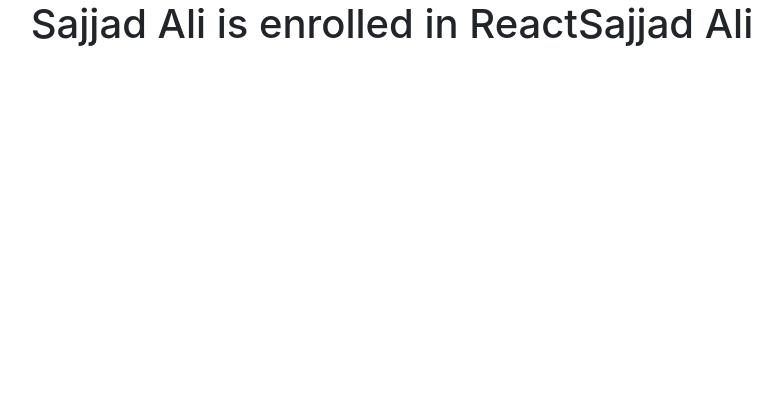
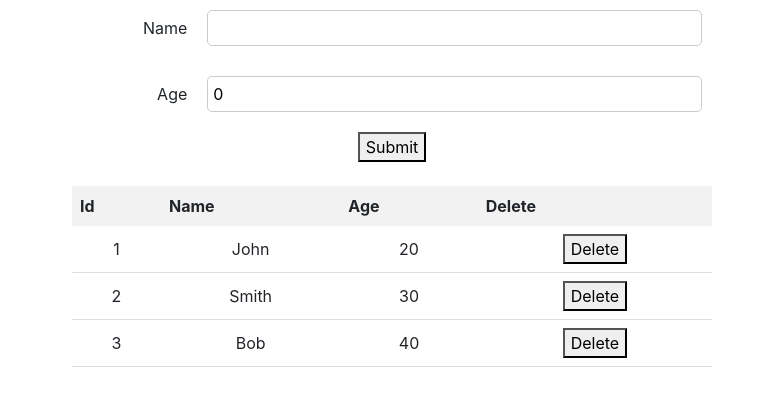
Before and after one commit to SajjadAli54/reactjs, a React (Create React App) app in the folder hello-world/: page / in a window 1280 px wide. Shown: the top 406 px of the page, without its empty margins (248-1030 px from the left). Built offline with nearby package versions, Linux system fonts and the light colour scheme.

Commit message:
Worked on the task for reducers

```diff
--- a/hello-world/src/App.js
+++ b/hello-world/src/App.js
@@ -1,5 +1,5 @@
 import "./App.css";
-import Practice from "./Components/context-api/practice/practice";
+import Practice from "./Components/reducers/practice/practice";
 
 function App() {
   return (
--- /dev/null
+++ b/hello-world/src/Components/reducers/practice/practice.jsx
@@ -0,0 +1,124 @@
+import { Formik, Form, Field, ErrorMessage } from "formik";
+import React from "react";
+
+const initialState = [
+  {
+    id: 1,
+    name: "John",
+    age: 20,
+  },
+  {
+    id: 2,
+    name: "Smith",
+    age: 30,
+  },
+  {
+    id: 3,
+    name: "Bob",
+    age: 40,
+  },
+];
+
+const reducer = (state, action) => {
+  switch (action.type) {
+    case "ADD":
+      return [...state, { id: state.length + 1, ...action.payload }];
+    case "DELETE":
+      return state.filter((item) => item.id !== action.payload);
+    default:
+      return state;
+  }
+};
+
+function Practice() {
+  const [state, dispatch] = React.useReducer(reducer, initialState);
+
+  const initialValues = {
+    name: "",
+    age: 0,
+  };
+  const validate = (values) => {
+    const errors = {};
+    if (!values.name) {
+      errors.name = "Required";
+    }
+    if (!values.age) {
+      errors.age = "Required";
+    }
+    return errors;
+  };
+  const onSubmit = (values, { resetForm }) => {
+    dispatch({ type: "ADD", payload: values });
+    resetForm();
+  };
+
+  const tableStyle = {
+    borderCollapse: "collapse",
+    width: "100%",
+  };
+
+  const thStyle = {
+    backgroundColor: "#f2f2f2",
+    padding: "8px",
+    textAlign: "left",
+  };
+
+  const tdStyle = {
+    padding: "8px",
+    borderBottom: "1px solid #ddd",
+  };
+
+  return (
+    <Formik
+      initialValues={initialValues}
+      validate={validate}
+      onSubmit={onSubmit}
+    >
+      {() => (
+        <Form>
+          <div>
+            <label htmlFor="name">Name</label>
+            <Field type="text" name="name" />
+            <ErrorMessage name="name" />
+          </div>
+          <div>
+            <label htmlFor="age">Age</label>
+            <Field type="number" name="age" />
+            <ErrorMessage name="age" />
+          </div>
+          <button type="submit">Submit</button>
+          <br />
+          <br />
+          <table style={tableStyle}>
+            <thead>
+              <tr>
+                <th style={thStyle}>Id</th>
+                <th style={thStyle}>Name</th>
+                <th style={thStyle}>Age</th>
+                <th style={thStyle}>Delete</th>
+              </tr>
+            </thead>
+            <tbody>
+              {state.map(({ id, name, age }) => (
+                <tr key={id}>
+                  <td style={tdStyle}>{id}</td>
+                  <td style={tdStyle}>{name}</td>
+                  <td style={tdStyle}>{age}</td>
+                  <td style={tdStyle}>
+                    <button
+                      onClick={() => dispatch({ type: "DELETE", payload: id })}
+                    >
+                      Delete
+                    </button>
+                  </td>
+                </tr>
+              ))}
+            </tbody>
+          </table>
+        </Form>
+      )}
+    </Formik>
+  );
+}
+
+export default Practice;
```
Also changed, not shown: 2 other files (tests, documents, lock files or other folders).
